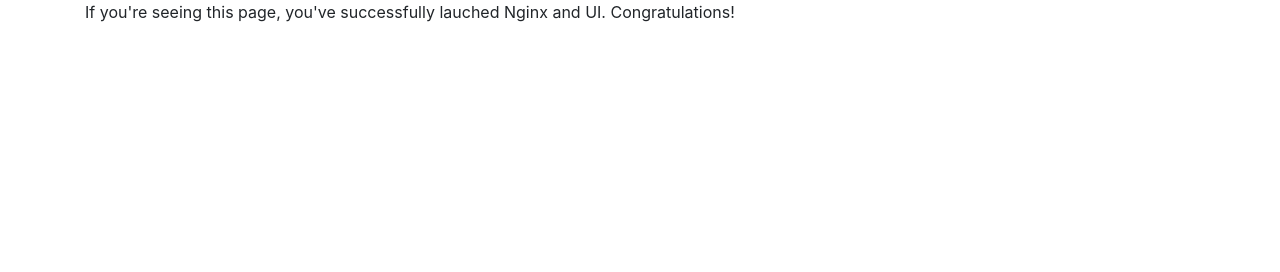
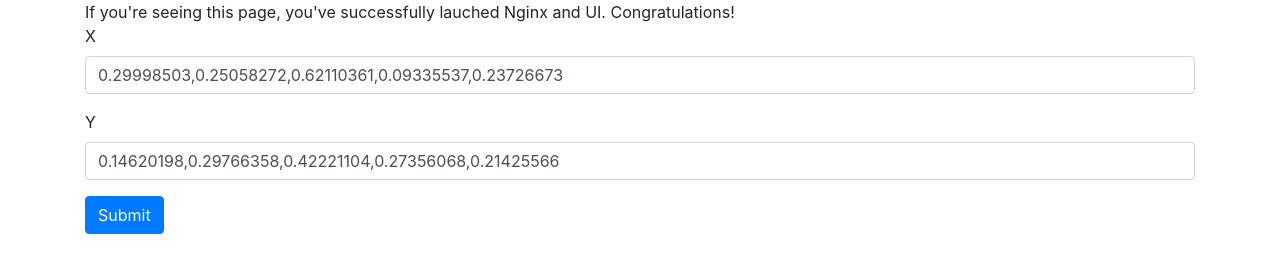
Before and after one commit to d8w/ministatslab, a website: page ui/dev.html at #/demo in a window 1280 px wide. Drawn offline with nearby package versions, Linux system fonts and the light colour scheme; some packages are replaced by stand-ins of ours.

Commit message:
added bootstrap

```diff
--- a/ui/bower.json
+++ b/ui/bower.json
@@ -17,6 +17,7 @@
   ],
   "dependencies": {
     "angular": "~1.5.0",
-    "angular-ui-router": "~0.2.11"
+    "angular-ui-router": "~0.2.11",
+    "bootstrap": "~4.0.0"
   }
 }
--- a/ui/demo/ministats-main-app.html
+++ b/ui/demo/ministats-main-app.html
@@ -3,5 +3,20 @@
 
         If you're seeing this page, you've successfully lauched Nginx and UI. Congratulations!
 
+        <form>
+            <fieldset class="form-group">
+                <label for="x">X</label>
+                <input type="text" class="form-control" id="x" ng-model="form.x"
+                    placeholder="Enter an array of numbers, e.g. [1, 3, 2.2]">
+            </fieldset>
+            <fieldset class="form-group">
+                <label for="y">Y</label>
+                <input type="text" class="form-control" id="y" ng-model="form.y"
+                    placeholder="Enter an array of numbers, e.g. [1, 3, 2.2]">
+            </fieldset>
+
+            <button type="submit" class="btn btn-primary" ng-click="submit()">Submit</button>
+        </form>
+
     </div>
 </div>
--- a/ui/demo/ministats-main-app.js
+++ b/ui/demo/ministats-main-app.js
@@ -3,4 +3,14 @@
 ministatsDemoApp
 
 .controller('ministatsDemoAppCtrl', [ '$scope','$http', function($scope, $http) {
+
+    $scope.form = {
+        x: [0.29998503,  0.25058272,  0.62110361,  0.09335537,  0.23726673],
+        y: [0.14620198,  0.29766358,  0.42221104,  0.27356068,  0.21425566]
+    };
+
+    $scope.submit = function() {
+
+    }
+
 }]);
```
Also changed, not shown: README.md.
